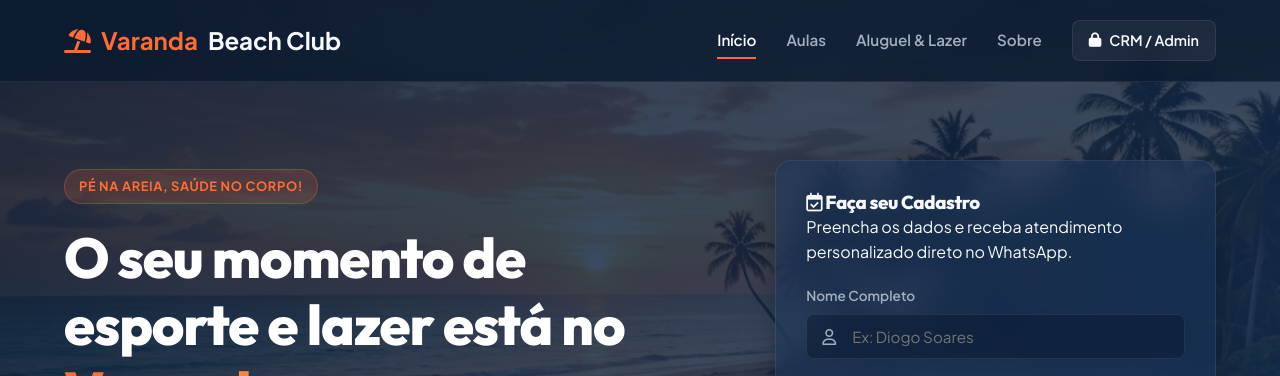
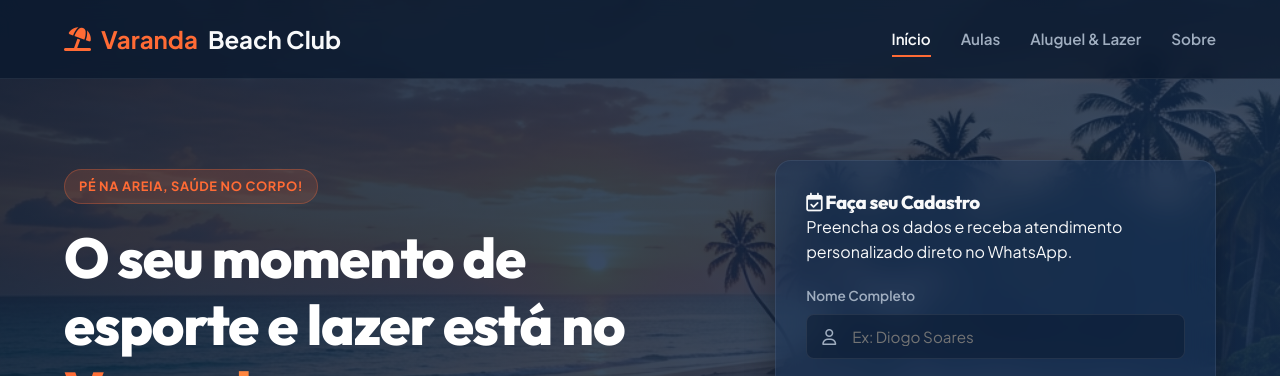
Before and after one commit to diogoasoaresads/vbc, a website with bundled scripts: page index.html in a window 1280 px wide. Shown: the top 376 px of the page. Built offline with nearby package versions, Linux system fonts and the light colour scheme; files whose address does not match are found by name.

Commit message:
feat: remover botao do CRM do menu publico da Landing Page

```diff
--- a/index.html
+++ b/index.html
@@ -35,7 +35,6 @@
                 <a href="#aulas" class="nav-link">Aulas</a>
                 <a href="#aluguel" class="nav-link">Aluguel & Lazer</a>
                 <a href="#sobre" class="nav-link">Sobre</a>
-                <a href="admin" class="btn-admin-nav"><i class="fa-solid fa-lock"></i> CRM / Admin</a>
             </nav>
             <button class="mobile-menu-toggle" id="menuToggle" aria-label="Abrir Menu">
                 <i class="fa-solid fa-bars"></i>
```
